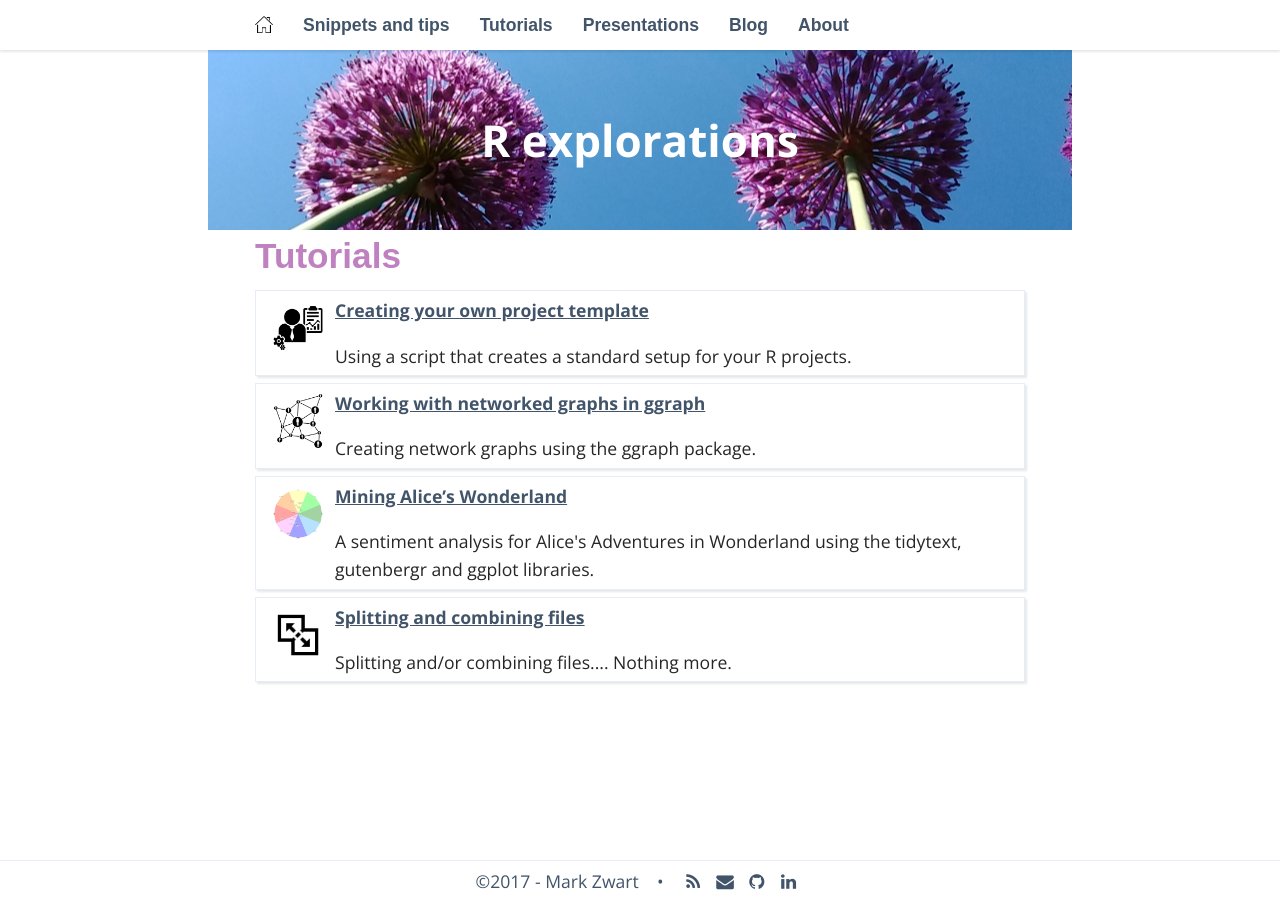
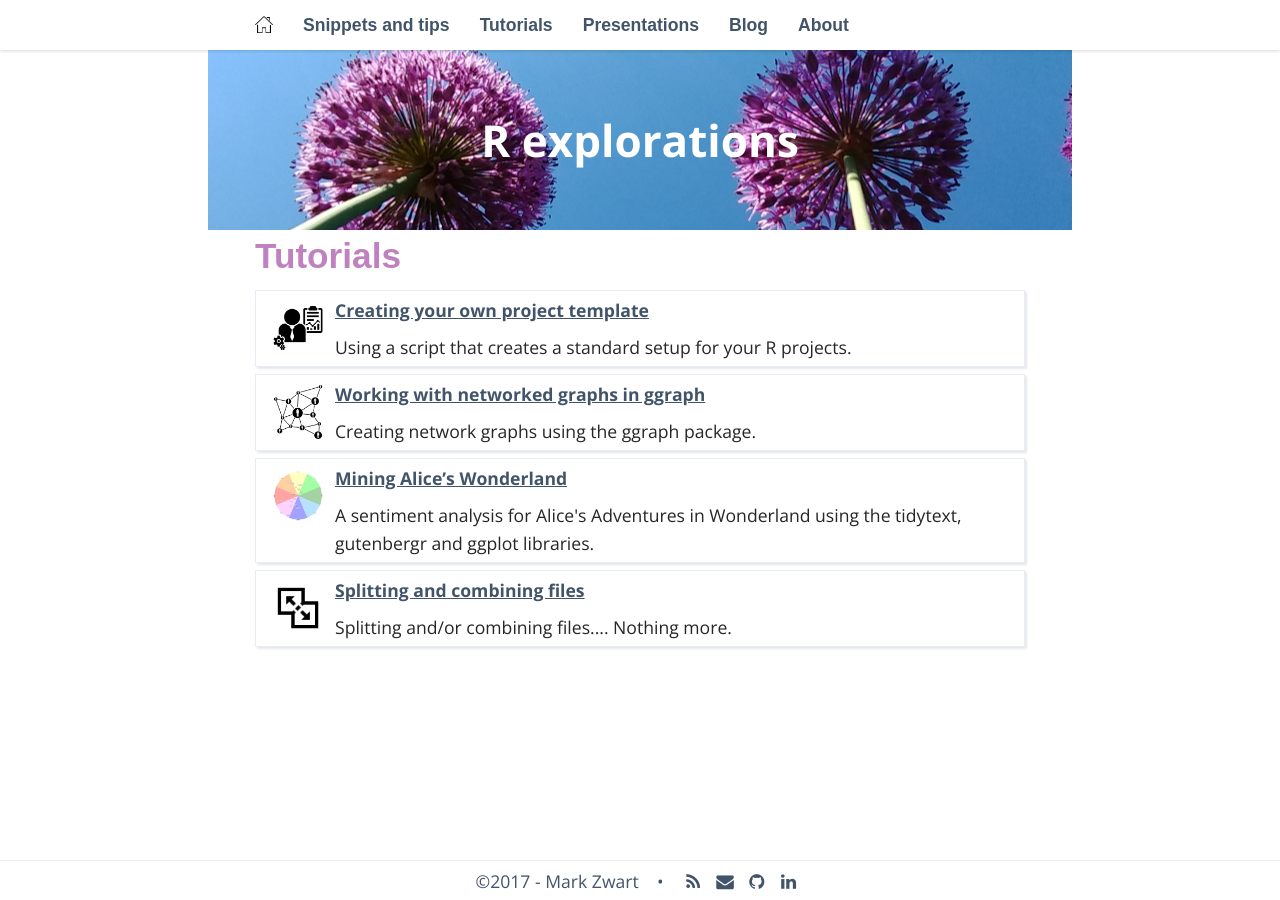
Before and after one commit to mark-me/mark-me.github.io, a Jekyll site: the page built from _pages/02-tutorials.md, in a window 1280 px wide. Built offline with Jekyll 4.4.1, drawn with Linux system fonts in a browser that asks for light colours; nearby versions of some CDN libraries; some web fonts are replaced; comment, search, counter and statistics services are not loaded.

Commit message:
Update _layout.scss

```diff
--- a/_sass/_layout.scss
+++ b/_sass/_layout.scss
@@ -100,7 +100,8 @@ blogtext{
 	text-align: left;
 }
 p.spacer {
-	line-height: 20%
+    margin-top: 0.5em;
+    margin-bottom: 0.5em;
 }
 .container {
 	max-width: $content-width;
```
